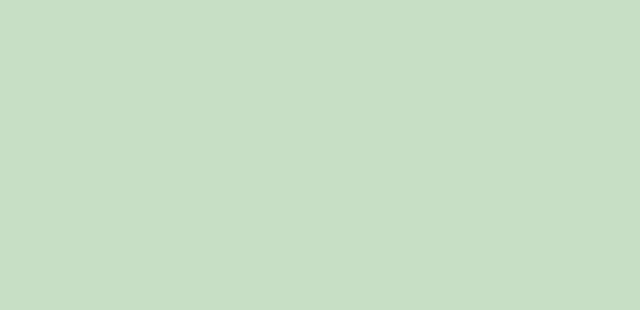
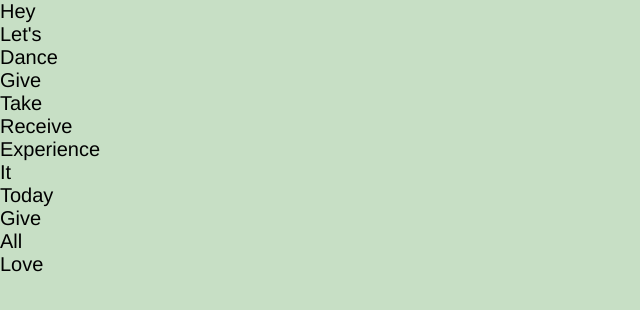
Before and after one commit to Asilo5/flex-panels-5, a plain HTML site: page index.html in a window 1280 px wide. Shown: the whole page, without its empty margins (0-640 px from the left). Drawn offline with Linux system fonts and the light colour scheme.

Commit message:
Add p tags that include the info each panel should have

```diff
--- a/index.html
+++ b/index.html
@@ -8,16 +8,24 @@
     <body>
         <section class='panels'>
             <section class='panel panel1'>
-
+                <p> Hey </p>
+                <p> Let's </p>
+                <p> Dance </p>
             </section>
             <section class='panel panel2'>
-
+                <p> Give </p>
+                <p> Take </p>
+                <p> Receive </p>
             </section>
             <section class='panel panel3'>
-
+                <p> Experience </p>
+                <p> It </p>
+                <p> Today </p>
             </section>
             <section class='panel panel4'>
-
+                <p> Give</p>
+                <p> All </p>
+                <p> Love</p>
             </section>
         </section>
     </body>
```
